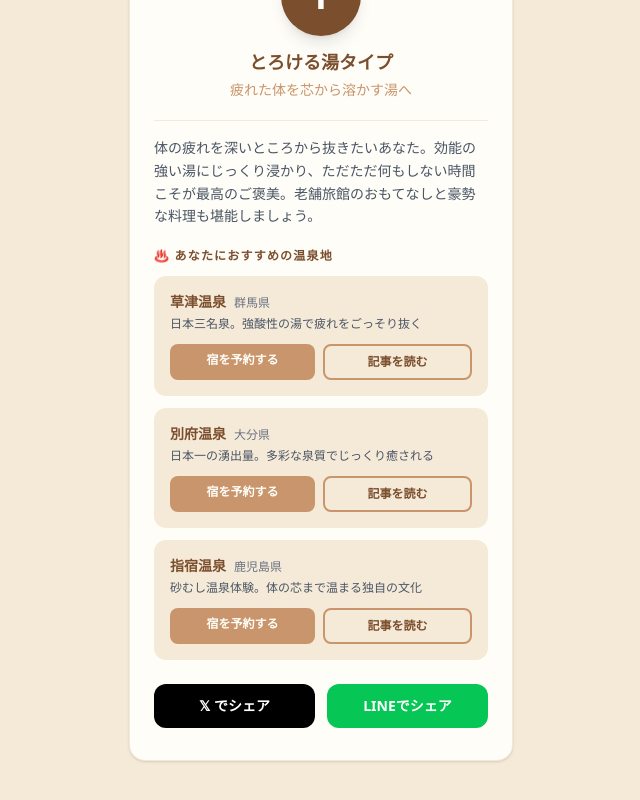
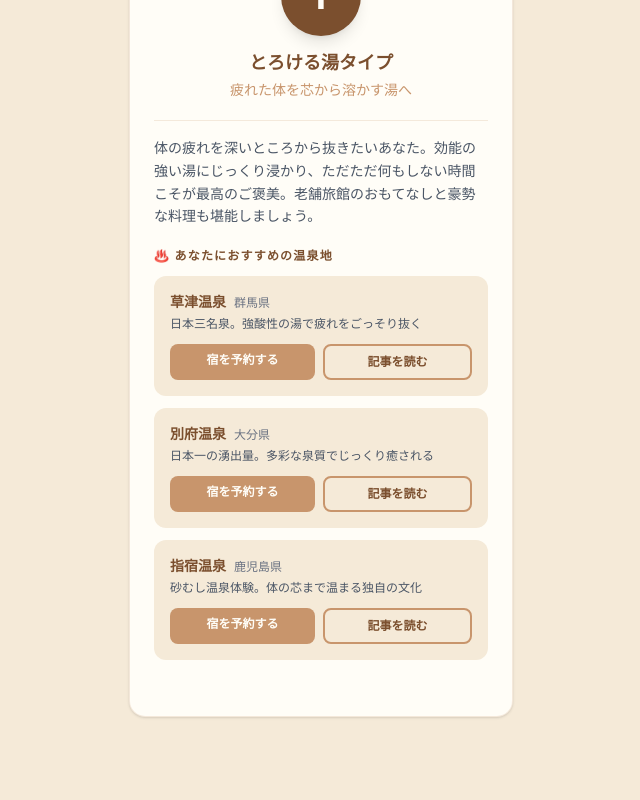
Before and after one commit to japanesehotsprings/onsen-diagnosis-app, a Next.js app: page /result in a window 1280 px wide. Shown: the part 236-1036 px from the top of the page, without its empty margins (319-959 px from the left). After the commit the page ends 1001 px from the top, so only its background shows below. Built offline with nearby package versions, Linux system fonts and the light colour scheme; no server answers.

Commit message:
feat: remove SNS share buttons from result page

```diff
--- a/app/result/page.tsx
+++ b/app/result/page.tsx
@@ -5,7 +5,6 @@ import { ONSEN_DATA, VALID_TYPES } from '@/lib/onsenData'
 import type { OnsenType } from '@/lib/questions'
 import OnsenResultCard from '@/components/OnsenResultCard'
 
-const BASE_URL = process.env.NEXT_PUBLIC_BASE_URL ?? 'http://localhost:3000'
 const DEFAULT_TYPE: OnsenType = 'T'
 
 type Props = {
@@ -22,7 +21,6 @@ export default async function ResultPage({ searchParams }: Props) {
       : DEFAULT_TYPE
 
   const data = ONSEN_DATA[type]
-  const shareUrl = `${BASE_URL}/result?type=${type}`
 
   return (
     <main className="min-h-screen flex flex-col items-center justify-center px-4 py-12">
@@ -35,7 +33,7 @@ export default async function ResultPage({ searchParams }: Props) {
 
         {/* 結果カード */}
         <div className="bg-onsen-white border border-t-0 border-onsen/20 rounded-b-2xl px-6 py-8 shadow-sm">
-          <OnsenResultCard data={data} shareUrl={shareUrl} />
+          <OnsenResultCard data={data} />
         </div>
       </div>
     </main>
--- a/components/OnsenResultCard.tsx
+++ b/components/OnsenResultCard.tsx
@@ -4,16 +4,9 @@ import type { OnsenTypeData } from '@/lib/onsenData'
 
 type Props = {
   data: OnsenTypeData
-  shareUrl: string
 }
 
-export default function OnsenResultCard({ data, shareUrl }: Props) {
-  const xShareText = encodeURIComponent(
-    `私は「${data.name}」でした！\nおすすめ：${data.spots[0].name}・${data.spots[1].name}・${data.spots[2].name}\n`,
-  )
-  const xShareUrl = `https://twitter.com/intent/tweet?text=${xShareText}&url=${encodeURIComponent(shareUrl)}`
-  const lineShareUrl = `https://social-plugins.line.me/lineit/share?url=${encodeURIComponent(shareUrl)}`
-
+export default function OnsenResultCard({ data }: Props) {
   return (
     <>
       {/* タイプバッジ */}
@@ -73,30 +66,6 @@ export default function OnsenResultCard({ data, shareUrl }: Props) {
           </div>
         ))}
       </div>
-
-      {/* SNSシェア */}
-      <div className="flex gap-3">
-        <a
-          href={xShareUrl}
-          target="_blank"
-          rel="noopener noreferrer"
-          aria-label="Xでシェアする（外部リンク）"
-          className="flex-1 text-center py-3 rounded-xl text-sm font-bold text-white active:scale-95 transition-all"
-          style={{ backgroundColor: '#000000' }}
-        >
-          𝕏 でシェア
-        </a>
-        <a
-          href={lineShareUrl}
-          target="_blank"
-          rel="noopener noreferrer"
-          aria-label="LINEでシェアする（外部リンク）"
-          className="flex-1 text-center py-3 rounded-xl text-sm font-bold text-white active:scale-95 transition-all"
-          style={{ backgroundColor: '#06c755' }}
-        >
-          LINEでシェア
-        </a>
-      </div>
     </>
   )
 }
```
